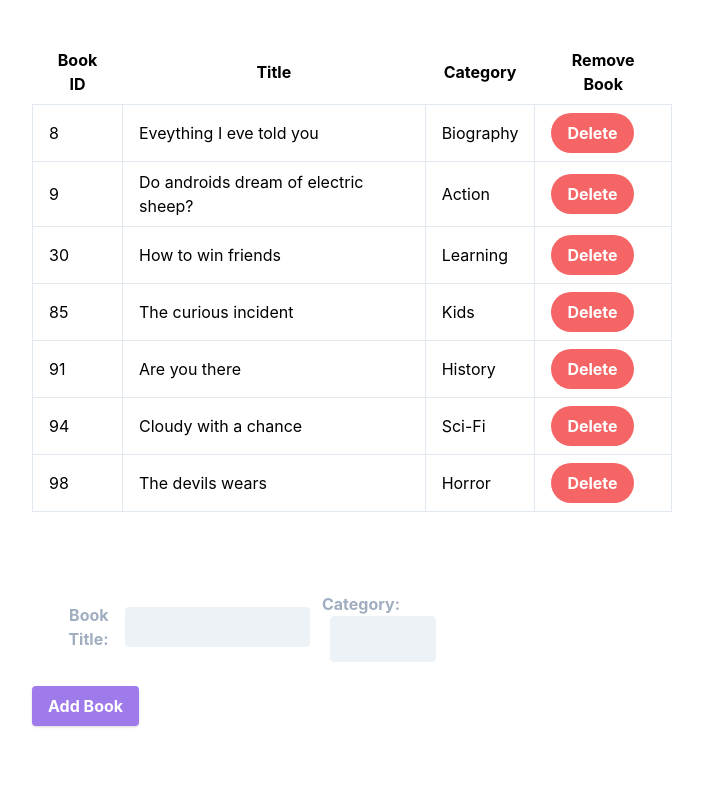
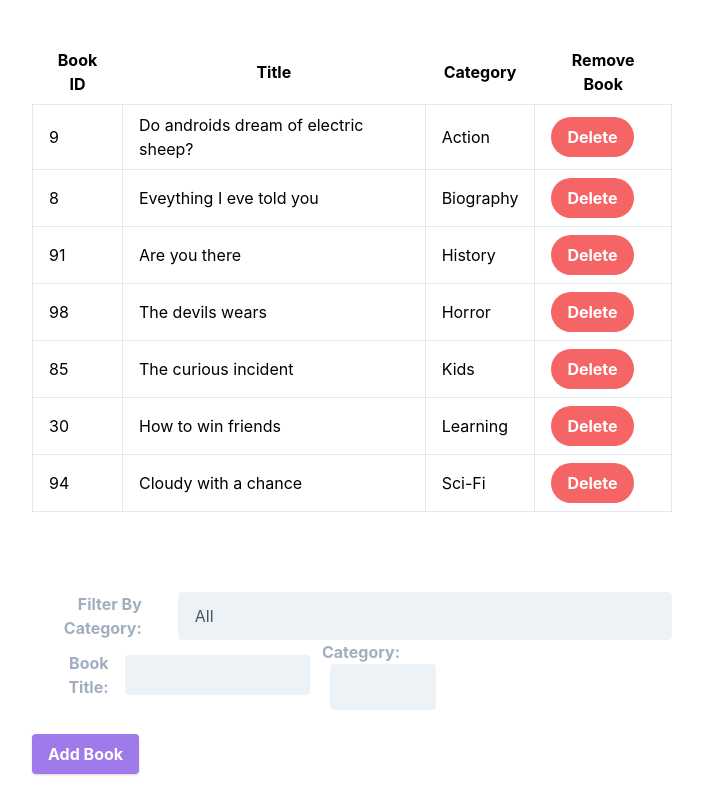
Before and after one commit to abruzy/react-bookstore, a React (Create React App) app: page / in a window 1280 px wide. Shown: the whole page, without its empty margins (288-991 px from the left). Built offline with nearby package versions, Linux system fonts and the light colour scheme.

Commit message:
feat: CategoryFilter component implemented and render in the BooksList component

```diff
--- a/src/components/CategoryFilter.js
+++ b/src/components/CategoryFilter.js
@@ -1,5 +1,29 @@
 import React from 'react';
+import PropTypes from 'prop-types';
 
-const CategoryFilter = () => (
+const categories = ['All', 'Action', 'Biography', 'History', 'Horror', 'Kids', 'Learning', 'Sci-Fi'];
 
-)
+const CategoryFilter = ({ handleFilterChange }) => (
+  <div className="flex">
+    <label className="block text-gray-500 font-bold md:text-right mb-1 md:mb-0 pr-4" htmlFor="cat">
+      {' '}
+      Filter By Category:
+    </label>
+
+    <select className="flex ml-5 appearance-none w-full bg-gray-200 border border-gray-200 text-gray-700 py-3 px-4 pr-8 rounded leading-tight focus:outline-none focus:bg-white focus:border-gray-500" name="cat" onChange={e => handleFilterChange(e.target.value)}>
+      {categories.map(cat => (
+        <option key={cat} value={cat}>
+          {' '}
+          {cat}
+          {' '}
+        </option>
+      ))}
+    </select>
+  </div>
+);
+
+CategoryFilter.propTypes = {
+  handleFilterChange: PropTypes.func.isRequired,
+};
+
+export default CategoryFilter;
--- a/src/containers/BooksList.js
+++ b/src/containers/BooksList.js
@@ -1,10 +1,20 @@
 import React from 'react';
+import { connect } from 'react-redux';
 import PropTypes from 'prop-types';
-import { connect } from 'react-redux';
+import { REMOVE_BOOK, CHANGE_FILTER } from '../actions';
 import Book from '../components/Book';
-import { REMOVE_BOOK } from '../actions';
+import CategoryFilter from '../components/CategoryFilter';
 
-const BooksList = ({ books, handleRemoveBook }) => (
+const filteredBooks = (books, filter) => {
+  if (filter === 'All') {
+    return books;
+  }
+  return books.filter(book => book.category === filter);
+};
+
+const BooksList = ({
+  books, filter, handleRemoveBook, handleFilterChange,
+}) => (
   <div className="books-list">
     <table className="table-auto mb-20">
       <thead>
@@ -16,26 +26,30 @@ const BooksList = ({ books, handleRemoveBook }) => (
         </tr>
       </thead>
       <tbody>
-        {books.sort((a, b) => a.id - b.id).map(book => (
+        {filteredBooks(books, filter).map(book => (
           <Book key={book.title} book={book} handleRemoveBook={handleRemoveBook} />
         ))}
       </tbody>
-
     </table>
+    <CategoryFilter handleFilterChange={handleFilterChange} />
   </div>
 );
 
 BooksList.propTypes = {
   books: PropTypes.arrayOf(PropTypes.object).isRequired,
+  filter: PropTypes.string.isRequired,
   handleRemoveBook: PropTypes.func.isRequired,
+  handleFilterChange: PropTypes.func.isRequired,
 };
 
 const mapStateToProps = state => ({
   books: state.books,
+  filter: state.filter,
 });
 
 const mapDispatchToProps = dispatch => ({
   handleRemoveBook: book => { dispatch(REMOVE_BOOK(book)); },
+  handleFilterChange: e => dispatch(CHANGE_FILTER(e)),
 });
 
 export default connect(mapStateToProps, mapDispatchToProps, null)(BooksList);
--- a/src/reducers/filter.js
+++ b/src/reducers/filter.js
@@ -1,6 +1,6 @@
 const filter = (state = 'All', action) => {
   switch (action.type) {
-    case 'CHANGE_FILTER':
+    case 'CHANGE FILTER':
       return action.filter;
     default:
       return state;
```
